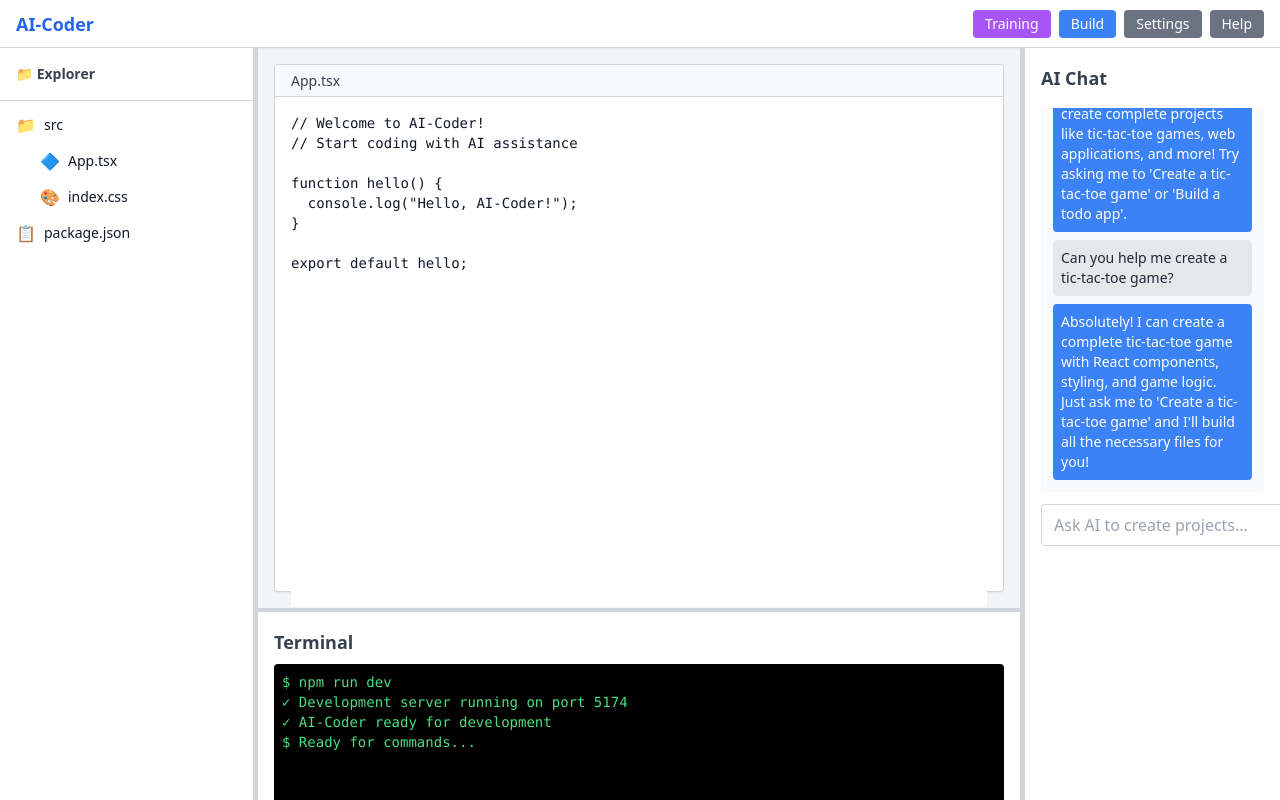
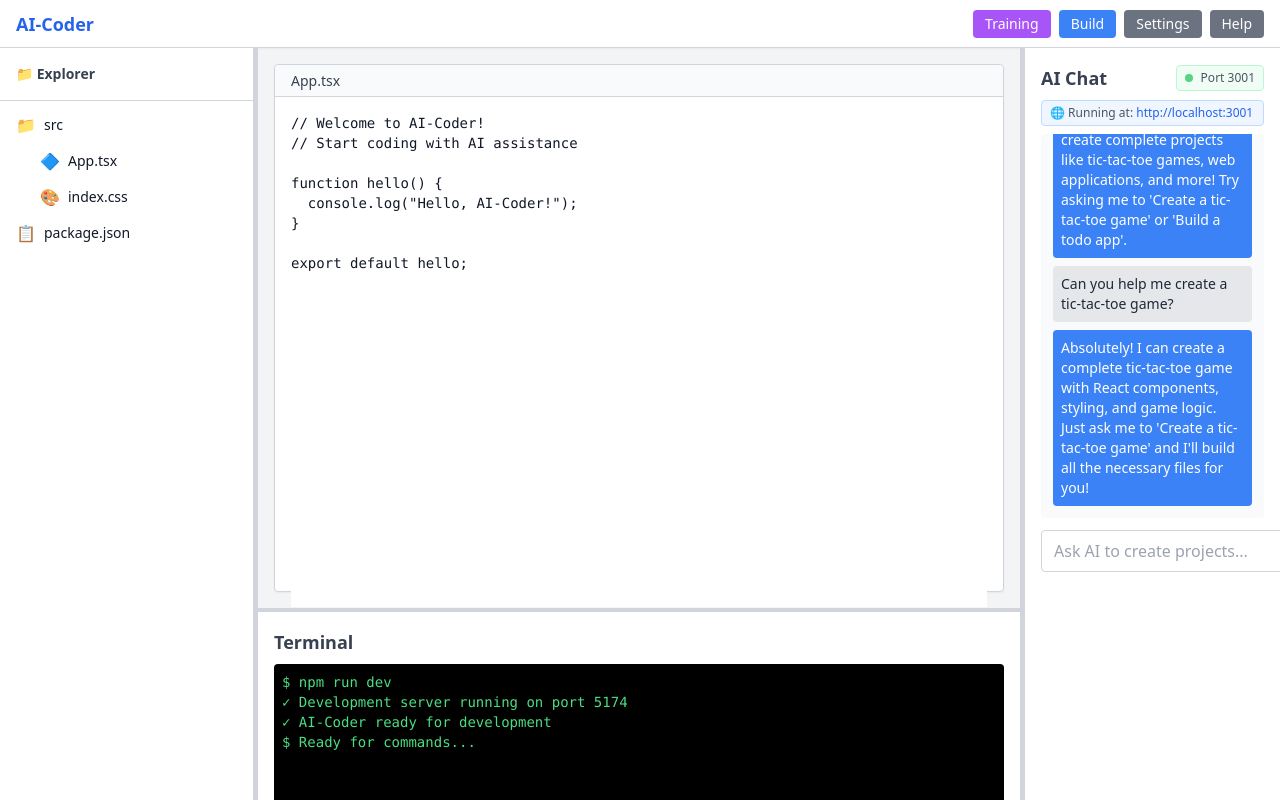
Before and after one commit to Rajesh-2312/AI_Coder, a React (Vite) app in the folder frontend/: page / in a window 1280 px wide. Built offline with nearby package versions, Linux system fonts and the light colour scheme.

Commit message:
Add project URL indicator to chat panel showing running port and clickable link

```diff
--- a/frontend/src/App.tsx
+++ b/frontend/src/App.tsx
@@ -848,7 +848,24 @@ body {
           className="border-l border-gray-300 bg-white p-4 flex flex-col"
           style={{ width: `${panelSizes.chat}%` }}
         >
-          <h2 className="text-lg font-semibold mb-4 text-gray-700">AI Chat</h2>
+          <div className="flex items-center justify-between mb-2">
+            <h2 className="text-lg font-semibold text-gray-700">AI Chat</h2>
+            <div className="flex items-center gap-2 text-xs text-gray-600 bg-green-50 px-2 py-1 rounded border border-green-200">
+              <div className="w-2 h-2 bg-green-500 rounded-full animate-pulse"></div>
+              <span className="font-medium">Port 3001</span>
+            </div>
+          </div>
+          <div className="mb-2 text-xs text-gray-600 bg-blue-50 px-2 py-1 rounded border border-blue-200">
+            <span className="font-medium">🌐 Running at: </span>
+            <a
+              href="http://localhost:3001"
+              target="_blank"
+              rel="noopener noreferrer"
+              className="text-blue-600 hover:underline"
+            >
+              http://localhost:3001
+            </a>
+          </div>
           <div className="flex-1 flex flex-col">
             <div
               ref={chatMessagesRef}
```
